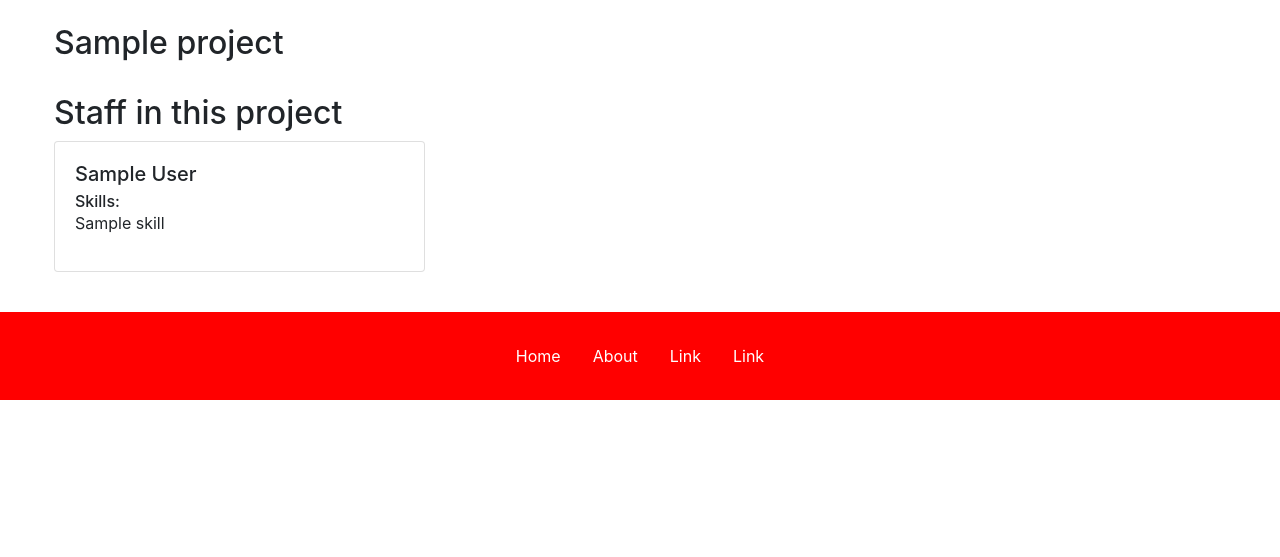
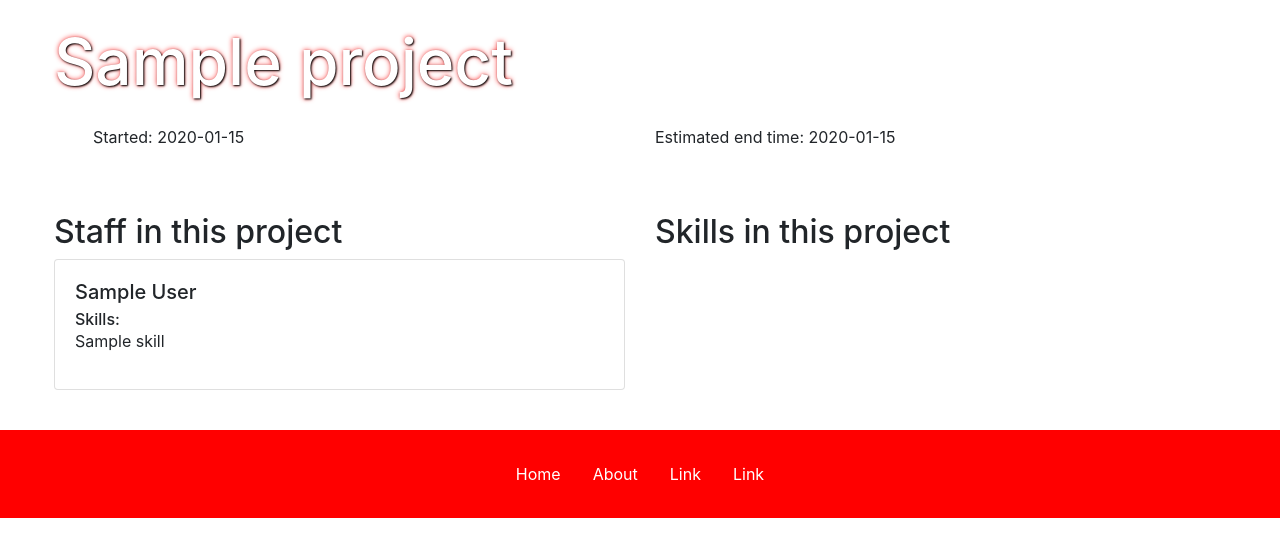
Before and after one commit to MiguelSombrero/skill-em-all, a Flask app: page /projects/1 in a window 1280 px wide. Shown: the part 56-613 px from the top of the page. Run offline with Flask 2, Linux system fonts and the light colour scheme; a user stored in the database is signed in; tables that the repository leaves empty hold one stand-in row (values such as "Sample post"); some libraries are stand-ins or nearby versions.

Commit message:
changed project datetimes to dates and fixed project form

```diff
--- a/application/projects/forms.py
+++ b/application/projects/forms.py
@@ -6,8 +6,8 @@
         [validators.Length(min=2, max=50, message="Project name must be between 2-50 characters")]
     )
 
-    start_date = DateField("Start date", format='%d-%m-%Y')
-    end_date = DateField("End date", format='%d-%m-%Y')
+    start_date = DateField("Start date")
+    end_date = DateField("End date")
 
     class Meta:
         csrf = False
--- a/application/projects/models.py
+++ b/application/projects/models.py
@@ -4,8 +4,8 @@
 
 class Project(Base, UserResource):
     name = db.Column(db.String(64), nullable=False)
-    start_date = db.Column(db.DateTime)
-    end_date = db.Column(db.DateTime)
+    start_date = db.Column(db.Date)
+    end_date = db.Column(db.Date)
     active = db.Column(db.Boolean, nullable=False)
 
     staff = db.relationship('Account', secondary=account_project, lazy='joined')
--- a/application/templates/projects/project.html
+++ b/application/templates/projects/project.html
@@ -3,11 +3,20 @@
 {% block body %}
 <div class="row m-4">
   <div class="col">
-    <h2>{{ project.name }} </h2>
+    <h1>{{ project.name }} </h1>
+
+    <div class="row m-4">
+      <div class="col-12 col-md-6">
+        <p>Started: {{ project.start_date }}</p>
+      </div>
+      <div class="col-12 col-md-6">
+        <p>Estimated end time: {{ project.end_date }}</p>
+      </div>
+    </div>
   </div>
 </div>
 <div class="row m-4">
-  <div class="col-12 col-md-4">
+  <div class="col-12 col-md-6">
     <h2>Staff in this project</h2>
 
     {% for employee in project.staff %}
@@ -23,7 +32,8 @@
       </div>
     {% endfor %}
   </div>
-  <div class="col-12 col-md-8">
+  <div class="col-12 col-md-6">
+    <h2>Skills in this project</h2>
 
   </div>
 </div>
--- a/application/templates/projects/project_form.html
+++ b/application/templates/projects/project_form.html
@@ -8,8 +8,8 @@
     <form method="POST" action="{{ url_for('projects_create') }}" class="form">
 
       {{ macros.input(form.name.label, "name", form.name.errors) }}
-      {{ macros.input(form.start_date.label, "start date", form.start_date.errors, placeholder="01-05-2020") }}
-      {{ macros.input(form.end_date.label, "end date", form.end_date.errors, placeholder="31-12-2020") }}
+      {{ macros.input(form.start_date.label, "start_date", form.start_date.errors, type="date") }}
+      {{ macros.input(form.end_date.label, "end_date", form.end_date.errors, type="date") }}
 
       <input type="submit" class="btn btn-dark" style="width: 100%;" value="Create"/>
     </form>
```
